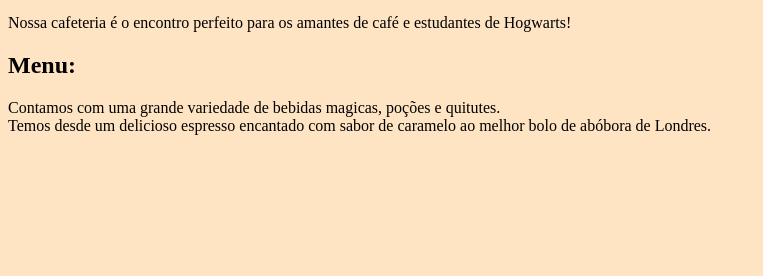
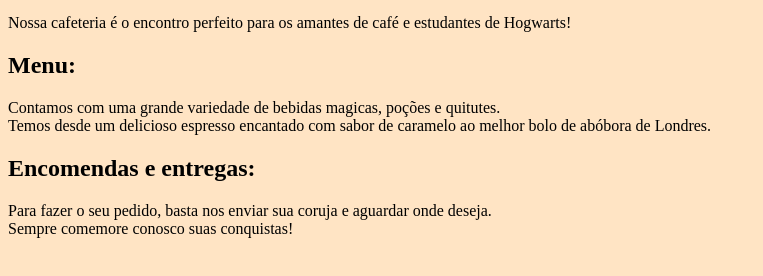
Before and after one commit to Celina3009/Caf-do-Hogwarts, a plain HTML site: page index.html in a window 1280 px wide. Shown: the part 100-376 px from the top of the page, without its empty margins (0-763 px from the left). Drawn offline with Linux system fonts and the light colour scheme.

Commit message:
paragrafo

```diff
--- a/index.html
+++ b/index.html
@@ -12,7 +12,8 @@
 
     <h2> Menu:</h2>
     <p>Contamos com uma grande variedade de bebidas magicas, poções e quitutes.<br>Temos desde um delicioso espresso encantado com sabor de caramelo ao melhor bolo de abóbora de Londres.</p>
-
+    <h2>Encomendas e entregas:</h2>
+    <p>Para fazer o seu pedido, basta nos enviar sua coruja e aguardar onde deseja. <br>Sempre comemore conosco suas conquistas!</p>
 </body>
 
 
```
